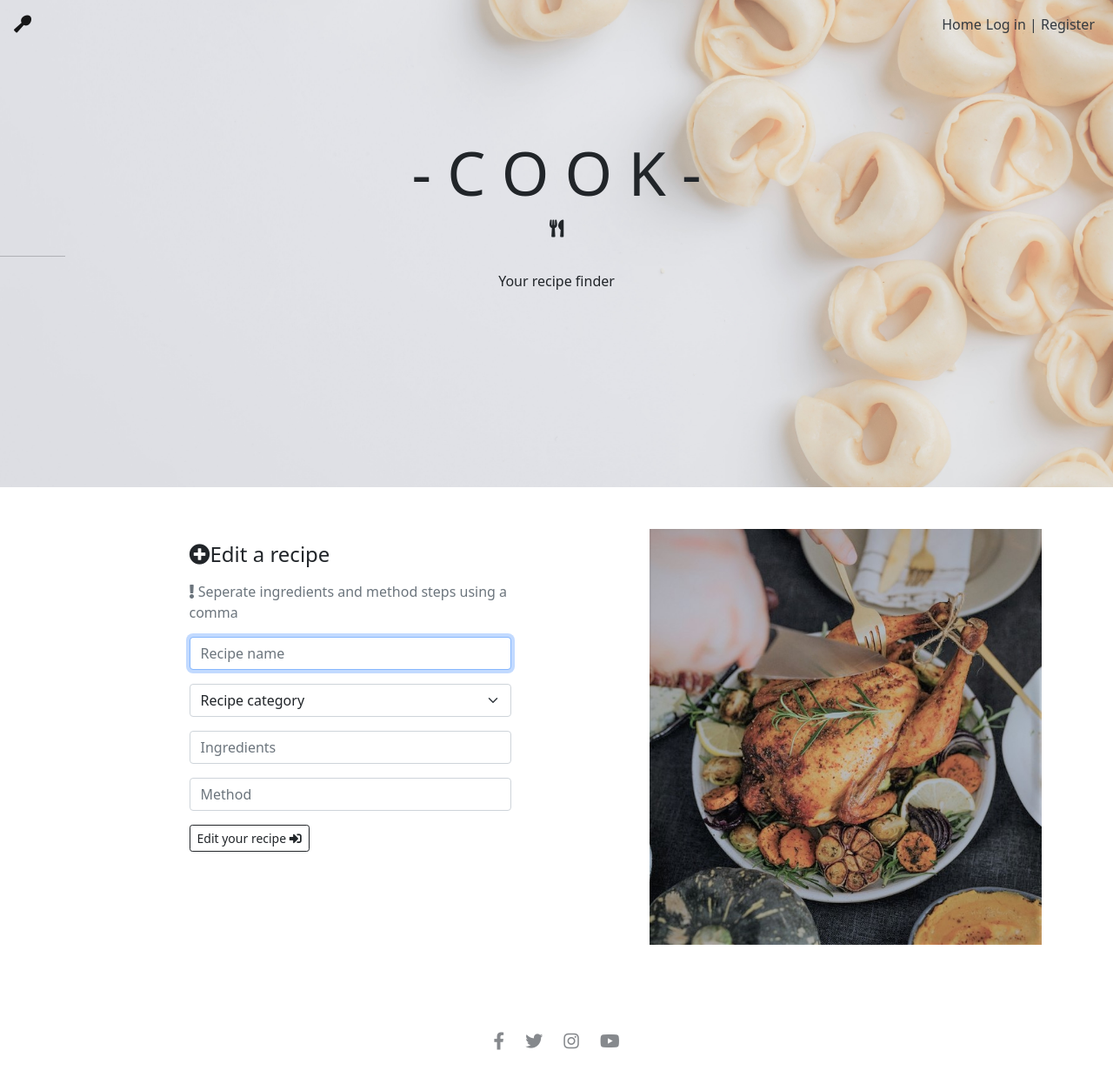
After one commit to Code-Institute-Submissions/Chloe-O-C-O-O-K-Milestone-Project-3, a Flask app: template templates/edit_recipe.html in a window 1280 px wide. The commit adds this page. Shown: the whole page at 87% size. Run offline with Flask 2, Linux system fonts and the light colour scheme; the template is opened without the code that fills it, so the values that code supplies are empty; some libraries are stand-ins or nearby versions.

Commit message:
edit recipe page added

```diff
--- a/run.py
+++ b/run.py
@@ -124,6 +124,14 @@ def add_recipe():
     return render_template("add_recipe.html", categories=categories)
 
 
+@app.route("/edit_recipe/<recipe_id>", methods=["GET", "POST"])
+def edit_recipe(recipe_id):
+    recipe = mongo.db.recipes.find_one({"_id_": ObjectId(recipe_id)})
+
+    categories = mongo.db.categories.find().sort("category_name", 1)
+    return render_template("edit_recipe.html", recipe=recipe, categories=categories)
+
+
 if __name__ == "__main__":
     # change to false before submitting #
     app.run(
--- /dev/null
+++ b/templates/edit_recipe.html
@@ -0,0 +1,50 @@
+{% extends "base.html" %}
+{% block content %}
+
+<div class="container">
+    <div class="row featurette mt-5">
+        <div class="col-md-7">
+
+            <form class="form-width" method="POST" action="{{ url_for('edit_recipe', recipe_id=recipe._id) }}">
+                <h4 class="mb-3"><i class="fas fa-plus-circle"></i>Edit a recipe</h4>
+                <p class="text-muted"><i class="fas fa-exclamation"></i> Seperate ingredients and method steps using a
+                    comma</p>
+
+                <!--Recipe name-->
+
+                <label for="recipe_name" class="sr-only">Recipe name</label>
+                <input type="text" name="recipe_name" id="recipe_name" class="form-control" placeholder="Recipe name"
+                    required autofocus />
+
+                <!--Category - loops through category db collection to display each category-->
+
+                <select class="form-select mt-3" for="recipe_name" id="category_name" name="category_name" required>
+                    <option selected>Recipe category</option>
+                    {% for category in categories %}
+                    <option value="{{ category.category_name }}">{{ category.category_name }}</option>
+                    {% endfor %}
+                </select>
+
+                <!--Ingredients-->
+
+                <label for="ingredients" class="sr-only">Ingredients</label>
+                <input type="text" name="ingredients" id="ingredients" class="form-control mt-3"
+                    placeholder="Ingredients" required autofocus />
+
+                <!--Method-->
+
+                <label for="method" class="sr-only">Method</label>
+                <input type="text" name="method" id="method" class="form-control mt-3" placeholder="Method" required
+                    autofocus />
+
+                <!--Submit button-->
+                <button class="btn btn-outline-dark btn-sm mt-3" type="submit">Edit your recipe <i
+                        class="fas fa-sign-in-alt"></i></button>
+            </form>
+        </div>
+        <div class="col-md-5">
+            <img src="{{  url_for('static', filename ='images/roast-chicken.jpg')  }}" alt="XXXXXX">
+        </div>
+    </div>
+</div>
+{% endblock %}
--- a/templates/recipes.html
+++ b/templates/recipes.html
@@ -34,7 +34,7 @@
                 <div class="accordion-body">
                     <div>
                         <div>
-                            <a href="#" class="link-secondary">
+                            <a href="{{  url_for('edit_recipe', recipe_id=recipe._id)  }}" class="link-secondary">
                                 <i class="fas fa-pen"></i>
                             </a>
                         </div>
```
